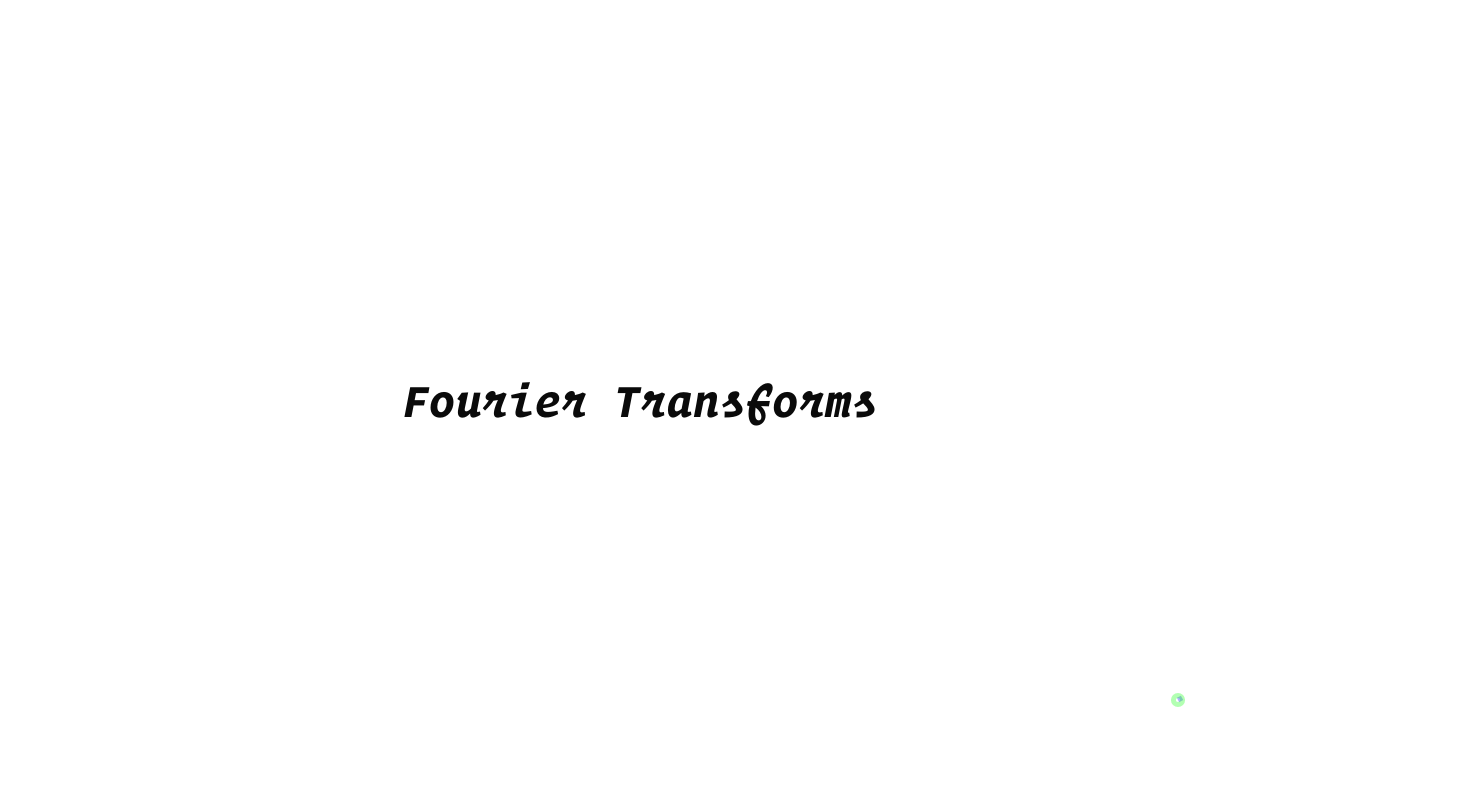
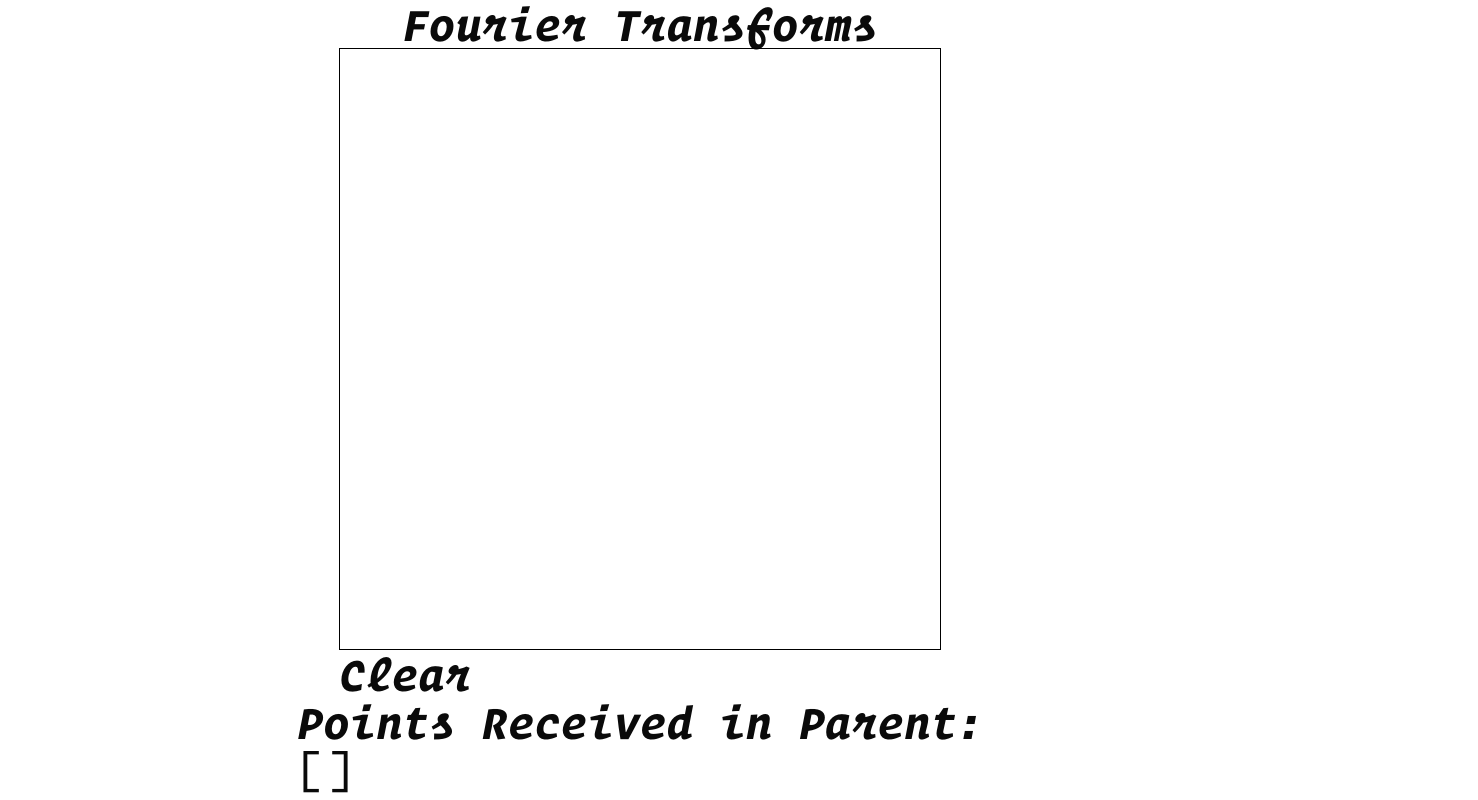
Before and after one commit to 4oeuhtns/fouriertransform, a Next.js app: page / in a window 1280 px wide. Shown: the top 800 px of the page, 1478 px wide, since content can reach past the window. Built offline with nearby package versions, Linux system fonts and the light colour scheme.

Commit message:
Created canvas to draw and output points to parent.

```diff
--- a/app/page.js
+++ b/app/page.js
@@ -1,9 +1,12 @@
+"use client";
 import Image from "next/image";
 import { Button } from "@/components/ui/button";
 import Epicycle from "@/components/epicycle";
+import DrawingCanvas from "@/components/drawingCanvas";
+import { useState } from "react";
 
 export default function Home() {
-  // let points = [
+  // let pointsTest = [
   //   [-2, 2],
   //   [-1.5, 2],
   //   [-1, 2],
@@ -37,24 +40,40 @@ export default function Home() {
   //   [-2, 1],
   //   [-2, 1.5],
   // ];
-  let points=[
-    [0, 0], [1.0, 0], [2, 0], [3.0, 0], [4, 0], [4, 1.0], [4, 2], [4, 3.0], [4, 4], [3.0, 4], [2, 4], [1.0, 4], [0, 4], [0, 3.0], [0, 2], [0, 1.0]
+  // let pointsTest=[
+  //   [0, 0], [1.0, 0], [2, 0], [3.0, 0], [4, 0], [4, 1.0], [4, 2], [4, 3.0], [4, 4], [3.0, 4], [2, 4], [1.0, 4], [0, 4], [0, 3.0], [0, 2], [0, 1.0]
+  // ]
+
+  let pointsTest =[
+    [0, 0], [1.0, 0], [2, 0]
   ]
 
-  // let points =[
-  //   [0, 0], [1.0, 0], [2, 0]
+  // let pointsTest=[
+  //   [0, 0], [2.0, 0], [4, 0], [6.0, 0], [8, 0], [8, 2.0], [8, 4], [8, 6.0], [8, 8], [6.0, 8], [4, 8], [2.0, 8], [0, 8], [0, 6.0], [0, 4], [0, 2.0]
   // ]
 
-  // let points=[
-  //   [0, 0], [2.0, 0], [4, 0], [6.0, 0], [8, 0], [8, 2.0], [8, 4], [8, 6.0], [8, 8], [6.0, 8], [4, 8], [2.0, 8], [0, 8], [0, 6.0], [0, 4], [0, 2.0]
-  // ]
+  const [points, setPoints] = useState(
+    []
+  );
+
+  const handlePointsUpdate = (updatedPoints) => {
+    setPoints(updatedPoints);
+    // Perform calculations or other actions with `updatedPoints` here
+  };
+
+
+
+
   return (
-    <div className="h-screen w-full flex justify-center items-center text-5xl font-operatorItalic">
-      <h1 className="text-5xl font-operatorItalic">Fourier Transforms</h1>
-      <p></p>
-      <br>
-      </br>
-      <Epicycle points={points} speed={0.001} width={600} height={600} />
+<div className="h-screen w-full flex flex-col  items-center text-5xl font-operatorItalic">
+<h1 className="text-5xl font-operatorItalic">Fourier Transforms</h1>
+      {/* <div className="w-[600px] h-[600px]"><Epicycle points={points} speed={0.001} width={600} height={600}/></div> */}
+      <div><DrawingCanvas onPointsUpdate={handlePointsUpdate}></DrawingCanvas></div>
+      <div>
+        <h3>Points Received in Parent:</h3>
+        <pre>{JSON.stringify(points, null, 2)}</pre>
+      </div>
+
     </div>
   );
 }
--- /dev/null
+++ b/components/drawingCanvas.jsx
@@ -0,0 +1,70 @@
+"use client";
+import { useRef, useState, useEffect  } from 'react';
+
+export default function DrawingCanvas({ onPointsUpdate }){
+    const canvasRef = useRef(null); // Reference to the canvas element
+    const isDrawingRef = useRef(false); // Tracks if the user is drawing
+    const [pointsDraw, setPointsDraw] = useState([]); // Stores the list of points to draw
+    const lastUpdateRef = useRef(Date.now()); // Tracks the last time a point was added
+    const [points, setPoints] = useState([]); // Stores the list of points to calculate with
+
+    const startDrawing = (e) => {
+      const { offsetX, offsetY } = e.nativeEvent;
+      isDrawingRef.current = true;
+      setPointsDraw([[offsetX, offsetY]]); // Start with the first point
+    };
+
+    const draw = (e) => {
+      if (!isDrawingRef.current) return;
+      const { offsetX, offsetY } = e.nativeEvent;
+
+      const now = Date.now();
+      if (now - lastUpdateRef.current >= 100) {
+        lastUpdateRef.current = now;
+        setPoints((prevPoints) => [...prevPoints, [offsetX, offsetY]]);
+      }
+      setPointsDraw((prevPoints) => [...prevPoints, [offsetX, offsetY]]);
+
+      // Draw on the canvas
+      const ctx = canvasRef.current.getContext('2d');
+      const lastPoint = pointsDraw[pointsDraw.length - 1];
+
+      if (lastPoint) {
+            ctx.beginPath();
+            ctx.moveTo(lastPoint[0], lastPoint[1]);
+            ctx.lineTo(offsetX, offsetY);
+            ctx.stroke();
+      }
+    };
+
+    const stopDrawing = () => {
+      isDrawingRef.current = false;
+    };
+
+    const clearCanvas = () => {
+      const canvas = canvasRef.current;
+      const ctx = canvas.getContext('2d');
+      ctx.clearRect(0, 0, canvas.width, canvas.height);
+      setPointsDraw([]); // Clear points
+    };
+
+    useEffect(() => {
+        onPointsUpdate(points);
+      }, [points, onPointsUpdate]);
+
+    return (
+      <div>
+        <canvas
+          ref={canvasRef}
+          width="600"
+          height="600"
+          style={{ border: '1px solid black', cursor: 'crosshair' }}
+          onMouseDown={startDrawing}
+          onMouseMove={draw}
+          onMouseUp={stopDrawing}
+          onMouseLeave={stopDrawing}
+        />
+        <button onClick={clearCanvas}>Clear</button>
+      </div>
+    );
+  };
```
Also changed, not shown: components/algorithm.jsx (+2 -13 lines).
